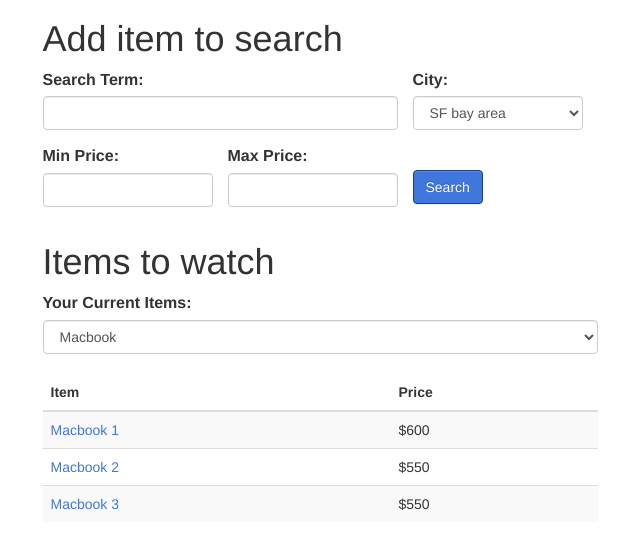
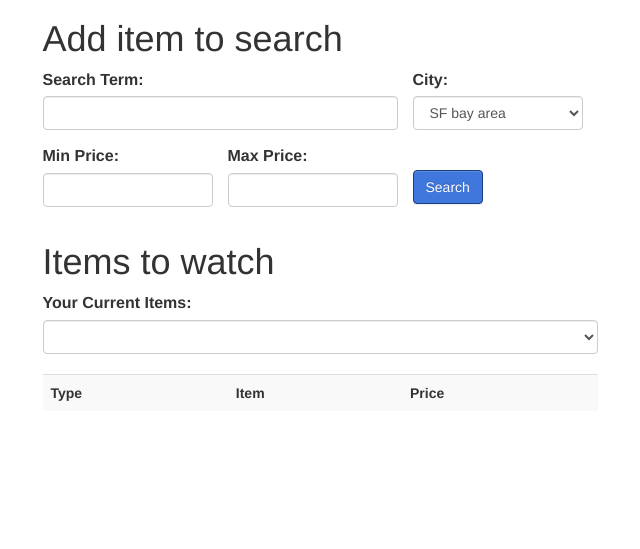
Before and after one commit to chrichaa/ls-project, a Django app: page /project/dashboard in a window 1280 px wide. Shown: the part 61-610 px from the top of the page, without its empty margins (320-960 px from the left). Run offline with Django 3.2, Linux system fonts and the light colour scheme; lists and menus that the app fills with data are empty; some libraries are stand-ins or nearby versions.

Commit message:
HTML Table now shows results!

```diff
--- a/mysite/craigslist.py
+++ b/mysite/craigslist.py
@@ -34,6 +34,8 @@
             for x in range(len(split_title)-1):
                 if '$' in split_title[x]:
                     price = re.sub("[^0-9]", "", split_title[x].replace('$',' '))
+                    split_title.remove(split_title[x])
+                    title = ' '.join(split_title)
 		    if not price:
                         price = "0"
                     break
@@ -49,7 +51,7 @@
 
 def get_nearby_cities(city):
     #url = cities_dictionary.get_cities().get(city)
-    close_cities = cities_dictionary.get_close_cities()
+    close_cities = cities_dictionary.get_close_cities()[city]
 
     #page = requests.get('http://'+url)
     #tree = html.fromstring(page.text)
@@ -59,7 +61,7 @@
     #for link in tree.xpath('//*[@id="rightbar"]/ul/li[1]/ul//a'):
         #cities.append(link.attrib['href'].replace('//','').replace('/',''))
 
-    return close_cities[city]
+    return close_cities
 
 def craigslist_scrape(city,keyword_item,min_price,max_price):
     dict = {}
--- a/mysite/project/templates/project/dashboard.html
+++ b/mysite/project/templates/project/dashboard.html
@@ -56,48 +56,24 @@
                     <h1>Items to watch</h1>
                     <label for="searchlist">Your Current Items:</label>
                     <select id="searchlist" name="searchlist" class="form-control input-default" onchange="updateItemsList()">
-                        <option value="macbook">Macbook</option>
-                        <option value="xbox">Xbox</option>
-                        <option value="adidas">Adidas</option>
-                        <option value="toaster">Toaster</option>
+                        {% for value in user_searches  %}
+                            <option value="{{value}}">{{ value.keyword }} - {{ value.city }}: Between ${{ value.min_price }} - ${{ value.max_price }}</option>
+                        {% endfor %}
                     </select>
 
                     </br>
                     <div class="table-responsive">
                         <table class="table table-striped table-hover">
-                            <thead>
-                                <tr>
-                                    <th>Item</th>
-                                    <th>Price</th>
-
-                                </tr>
-                            </thead>
-                            <tbody>
-                                <!--do this loop through someList passed through context
-                                {% for value in someList %}
+                            <tr><th>Type</th><th>Item</th><th>Price</th>
+                                {% for key, value in result_list.items %}
                                     <tr>
-                                        <td>{{ value }}</td>
+                                        <td>{{ value.type }}</td> <td><a href=" {{ value.url }} "> {{ value.title }} </a></td> <td> {{ value.price }} </td>
                                     </tr>
-                                {% endfor %}-->
-                                <tr>
-                                    <td><a href="https://www.google.com">Macbook 1</a></td>
-                                    <td>$600</td>
-                                </tr>
-                                <tr>
-                                    <td><a href="https://www.google.com">Macbook 2</a></td>
-                                    <td>$550</td>
-                                </tr>
-                                <tr>
-                                    <td><a href="https://www.google.com">Macbook 3</a></td>
-                                    <td>$550</td>
-                                </tr>
-                            </tbody>
+                                {% endfor %}
                         </table>
                     </div>
                 </div>
             </div>
-            <div class="container"><h2 class="text-center"> {{message}} </h2></div>
-
         </div>
     </div>
 {% endblock %}
--- a/mysite/project/views.py
+++ b/mysite/project/views.py
@@ -13,8 +13,9 @@
         success = login_user(request)
         if success:
             #Create session here?
+            key = success
             print success
-            return render(request,'project/dashboard.html')
+            return render(request,'project/dashboard.html',{'user_searches':Users.objects.get(user_id = success).craigslist_search})
         else:
             #Someone has to make the HTML to handle incorrect login
             print 'Handle if incorrect login'
@@ -134,7 +135,7 @@
         min_price = '0'
 
     city = cities_dictionary.get_cities().get(request.GET['citydrop'])
-    user_key = '5672d1fcb2b8510ecdf75945'
+    key = '5672dec1b2b85105e992a70a'
 
     try:
         print 'Checking Cache'
@@ -143,26 +144,29 @@
 
     except (Craigslist_Search.MultipleObjectsReturned, Ebay_Search.MultipleObjectsReturned, Craigslist_Search.DoesNotExist, Ebay_Search.DoesNotExist) as e:
         print 'Cache Miss: Scrapping'
-        aggregator.scrape_data(keyword,max_price,min_price,request.GET['citydrop'])
+        aggregator.scrape_data(keyword,max_price,min_price,city)
 
         while True:
             try:
                 ebay_search       = Ebay_Search.objects.get(keyword = keyword, min_price = int(min_price), max_price = int(max_price))
                 craigslist_search = Craigslist_Search.objects.get(keyword = keyword, city = city, min_price = int(min_price), max_price = int(max_price))
-
+                break
             except (Ebay_Search.DoesNotExist, Craigslist_Search.DoesNotExist) as e:
-                time.sleep(.5)
+                time.sleep(1.0)
+                print 'fetching'
 
     try:
-        tmp_user = Users.objects.get(user_id = user_key)
+        tmp_user = Users.objects.get(user_id = key)
+        print 'Found User'
         if craigslist_search not in tmp_user.craigslist_search:
-            user.craigslist_search.append(craigslist_search)
+            tmp_user.craigslist_search.insert(0,craigslist_search)
             print "Added Craigslist_Search to: " + tmp_user.email
         if ebay_search not in tmp_user.ebay_search:
-            user.ebay_search.append(ebay_search)
+            tmp_user.ebay_search.insert(0,ebay_search)
             print "Added Ebay_Search to: " + tmp_user.email
+        tmp_user.save()
     except Users.DoesNotExist:
-        pass
+        print 'User Doesnt Exist'
 
     results = {}
 
@@ -170,13 +174,18 @@
     e_count = 0
 
     for c_item in Craigslist_Item.objects.all().filter(keyword = keyword, city__in = craigslist_search.near_cities, price__range = (int(min_price), int(max_price))):
-        results['item'+str(c_count)] = {'title':c_item.title, 'url':c_item.url, 'price':'$'+str(c_item.price)}
+        results['item'+str(c_count)] = {'title':c_item.title, 'url':c_item.url, 'price':'$'+str(c_item.price), 'type':'Craigslist'}
         c_count = c_count + 1
 
     for e_item in Ebay_Item.objects.all().filter(keyword = keyword, price__range = (int(min_price), int(max_price))):
-        results['item'+str(e_count)] = {'title':e_item.title, 'url':e_item.url, 'price':'$'+str(e_item.price)}
+        results['item'+str(e_count)] = {'title':e_item.title, 'url':e_item.url, 'price':'$'+str(e_item.price), 'type':'eBay'}
         e_count = e_count + 1
 
-    print json.dumps(results, ensure_ascii=False, sort_keys=True, indent=4, separators=(',', ': '))
+    #print json.dumps(results, ensure_ascii=False, sort_keys=True, indent=4, separators=(',', ': '))
 
-    return render(request, 'project/dashboard.html', {"message":'DONE'})
+    count = 0
+    for search in tmp_user.craigslist_search:
+        print str(count) + search.keyword
+        count = count + 1
+
+    return render(request, 'project/dashboard.html', {'user_searches':tmp_user.craigslist_search,'result_list':results})
--- a/mysite/scrapperServer.py
+++ b/mysite/scrapperServer.py
@@ -33,7 +33,7 @@
         with lock:
             if(Job_Queue.objects.exists()):
                 first_in_queue = Job_Queue.objects.order_by('time_created').first()
-                if((first_in_queue.time_created == 0) or (((int(time.time()) - int(first_in_queue.time_created))/60) >= 2)):
+                if((first_in_queue.time_created == 0) or (((int(time.time()) - int(first_in_queue.time_created))/60) >= 15)):
                     #print job_queue
                     #tmp = job_queue.pop(0)
 
```
Also changed, not shown: mysite/project/cities_dictionary.py (+1 -1 lines).
